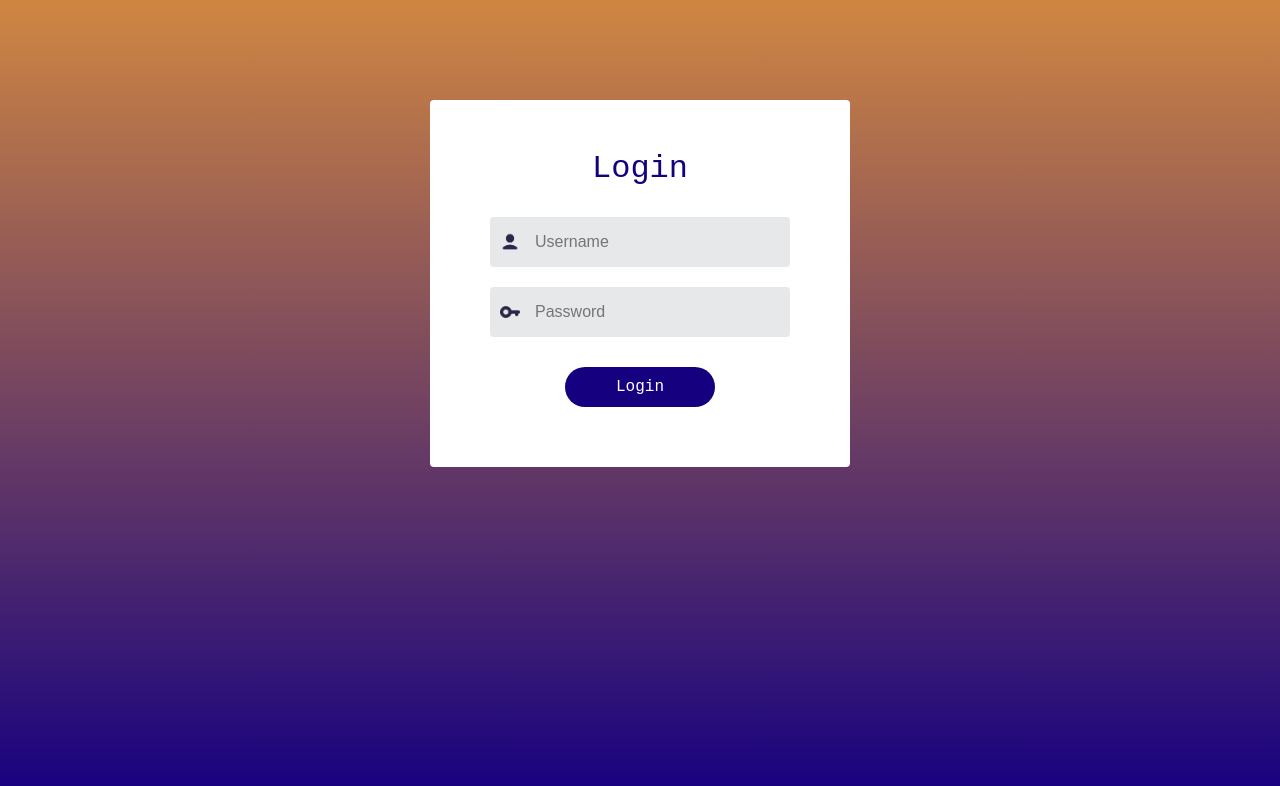
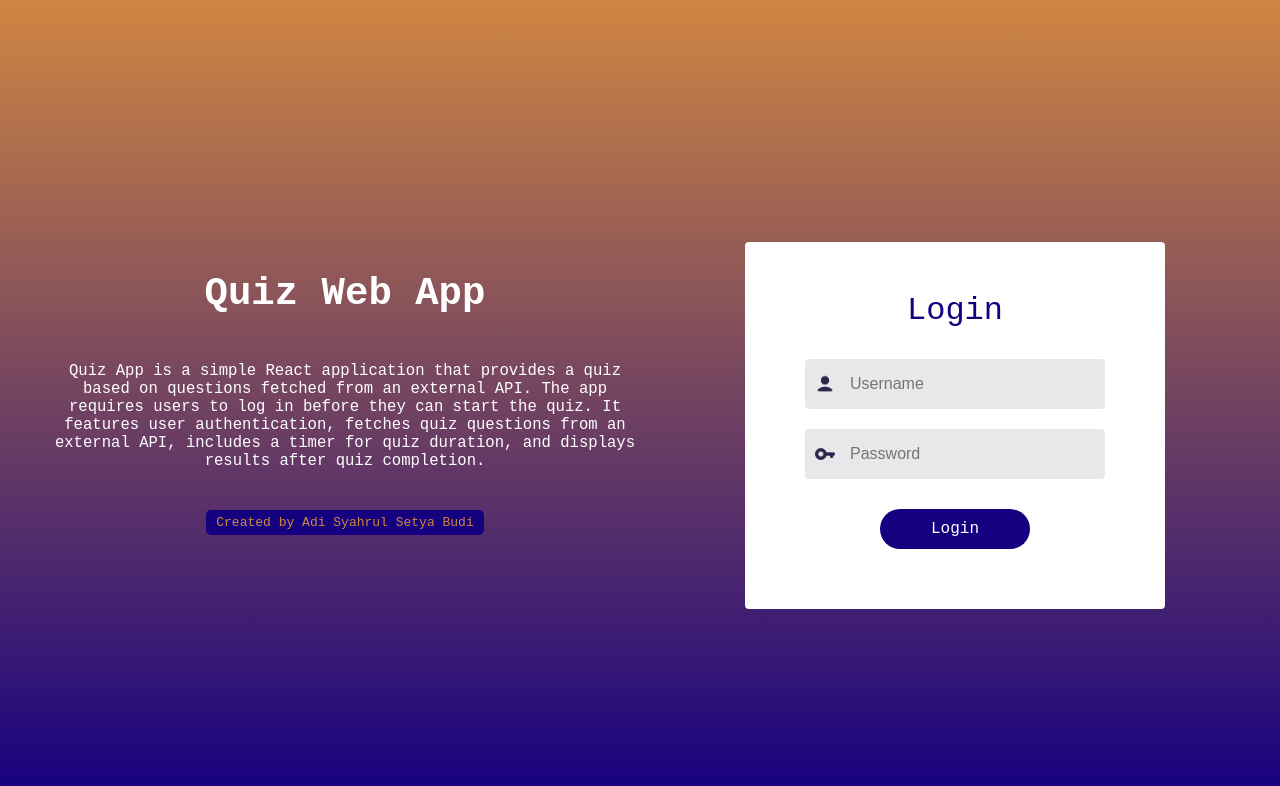
Before and after one commit to AdiSyahrul/Quiz-App, a React (Vite) app: page / in a window 1280 px wide. Shown: the top 786 px of the page. Built offline with nearby package versions, Linux system fonts and the light colour scheme.

Commit message:
styling landing page

```diff
--- a/src/components/Login/Login.jsx
+++ b/src/components/Login/Login.jsx
@@ -16,6 +16,15 @@ const Login = ({ onLogin }) => {
   };
 
   return (
+    <div className="page-container">
+      <div className="banner">
+        <h1>Quiz Web App</h1>
+        <p>
+        Quiz App is a simple React application that provides a quiz based on questions fetched from an external API. The app requires users to log in before they can start the quiz. It features user authentication, fetches quiz questions from an external API, includes a timer for quiz duration, and displays results after quiz completion.
+        </p>
+        <p className="footer-text">Created by Adi Syahrul Setya Budi</p>
+      </div>
+      <div className="login-side">
         <div className="login-container">
           <div className="header">
             <div className="text">Login</div>
@@ -46,6 +55,8 @@ const Login = ({ onLogin }) => {
             </div>
           </div>
         </div>
+      </div>
+    </div>
   );
 };
 
--- a/src/components/Login/Login.scss
+++ b/src/components/Login/Login.scss
@@ -1,10 +1,50 @@
 @import '../../styles/vars.scss';
 
+.page-container {
+    display: flex;
+    height: 100vh;
+
+    .banner {
+        flex: 1;
+        text-align: center;
+        padding: 20px;
+        display: flex;
+        flex-direction: column;
+        justify-content: center;
+        align-items: center;
+
+        h1 {
+            font-size: 3em;
+            color: $bg;
+        }
+
+        p {
+            font-size: 1.2em;
+            margin: 20px 0;
+            color: $bg;
+        }
+
+        .footer-text {
+            margin-top: 20px;
+            font-size: 1em;
+            background-color: $primary;
+            color: $accent;
+            padding: 5px 10px;
+            border-radius: 5px;
+            display: inline-block;
+        }
+    }
+
+    .login-side {
+        flex: 1;
+        display: flex;
+        justify-content: center;
+        align-items: center;
+        margin-top: 50px;
         .login-container {
             display: flex;
             flex-direction: column;
             margin: auto;
-    margin-top: 100px;
             background: $bg;
             padding: 30px 60px;
             width: 300px;
@@ -45,6 +85,7 @@
                         width: 20px;
                         height: 20px;
                     }
+
                     input {
                         width: calc(100% - 40px);
                         background: transparent;
@@ -61,6 +102,7 @@
                 display: flex;
                 justify-content: center;
                 margin: 30px auto;
+
                 .submit {
                     display: flex;
                     justify-content: center;
@@ -76,3 +118,5 @@
                 }
             }
         }
+    }
+}
```
Lines whose indentation alone changed are shown as unchanged.
